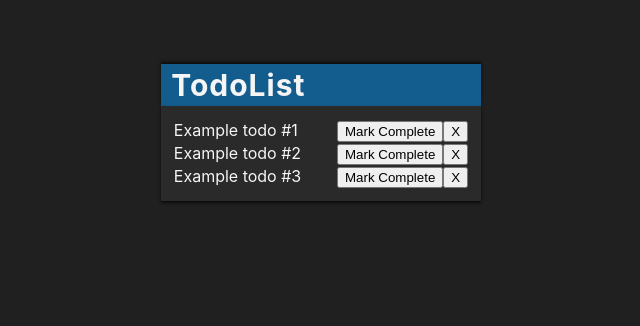
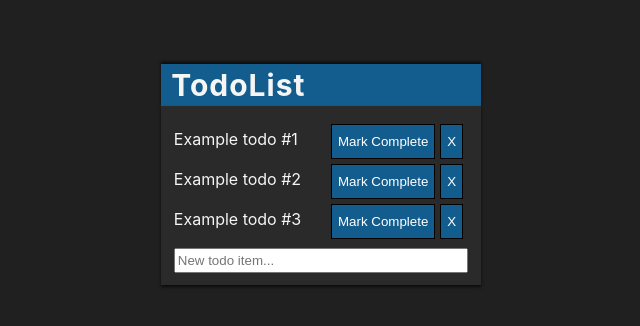
Before and after one commit to TinySquid/react-todo-app, a React (Create React App) app: page / in a window 1280 px wide. Shown: the top 326 px of the page, without its empty margins (319-959 px from the left). Built offline with nearby package versions, Linux system fonts and the light colour scheme.

Commit message:
Add style to components, finish initial functionality

```diff
--- a/src/App.js
+++ b/src/App.js
@@ -1,6 +1,7 @@
 import React, { useState } from 'react';
 import styled from 'styled-components';
 import Todo from './components/Todo';
+import TodoInput from './components/TodoInput';
 
 const AppRoot = styled.div`
   display: flex;
@@ -74,6 +75,7 @@ function App() {
         {todos.map((todo, idx) => (
           <Todo key={idx} todoIndex={idx} todo={todo} toggleTodoState={toggleTodoState} deleteTodo={deleteTodo} />
         ))}
+        <TodoInput addTodo={addTodo} />
       </TodoList>
     </AppRoot>
   );
--- a/src/components/Todo.js
+++ b/src/components/Todo.js
@@ -9,18 +9,33 @@ const TodoItem = styled.div`
   /* Easier to just modify style at the div than to do this method */
   /* text-decoration: ${props => props.isDone ? "line-through" : "none"} */
 `
-const TodoButtons = styled.div`
+const TodoButton = styled.button`
+  color: white;
+  background-color: #135d8e;
+  border: 1px solid black;
+  height: 35px;
+  margin-top: 5px;
+  margin-right: 5px;
 
+  :hover {
+    border: 1px solid white;
+    background-color: #2f6f9f;
+  }
+
+  :active {
+    border: 1px solid white;
+    background-color: #034d7e;
+  }
 `
 
 export default function Todo({ todo, todoIndex, toggleTodoState, deleteTodo }) {
   return (
     <TodoItem style={{ textDecoration: todo.isDone ? 'line-through' : '' }}>
       {todo.content}
-      <TodoButtons>
-        <button onClick={() => toggleTodoState(todoIndex)}>{todo.isDone ? 'Mark Incomplete' : 'Mark Complete'}</button>
-        <button onClick={() => deleteTodo(todoIndex)}>X</button>
-      </TodoButtons>
+      <div>
+        <TodoButton onClick={() => toggleTodoState(todoIndex)}>{todo.isDone ? 'Mark Incomplete' : 'Mark Complete'}</TodoButton>
+        <TodoButton onClick={() => deleteTodo(todoIndex)}>X</TodoButton>
+      </div>
     </TodoItem>
   )
 }
--- /dev/null
+++ b/src/components/TodoInput.js
@@ -0,0 +1,31 @@
+import React, { useState } from 'react'
+import styled from 'styled-components'
+
+const InputBox = styled.input`
+  margin-top: 3%;
+  width: 100%;
+  height: 25px;
+`
+
+export default function TodoInput({ addTodo }) {
+  const [text, setText] = useState('');
+
+  //Adds a new todo
+  const handleNewTodo = e => {
+    e.preventDefault();
+    if (!text) {
+      return null;
+    } else {
+      addTodo(text);
+    }
+
+    //Reset input box
+    setText('');
+  }
+
+  return (
+    <form onSubmit={handleNewTodo}>
+      <InputBox type="text" value={text} onChange={e => setText(e.target.value)} placeholder="New todo item..."></InputBox>
+    </form>
+  )
+}
```
